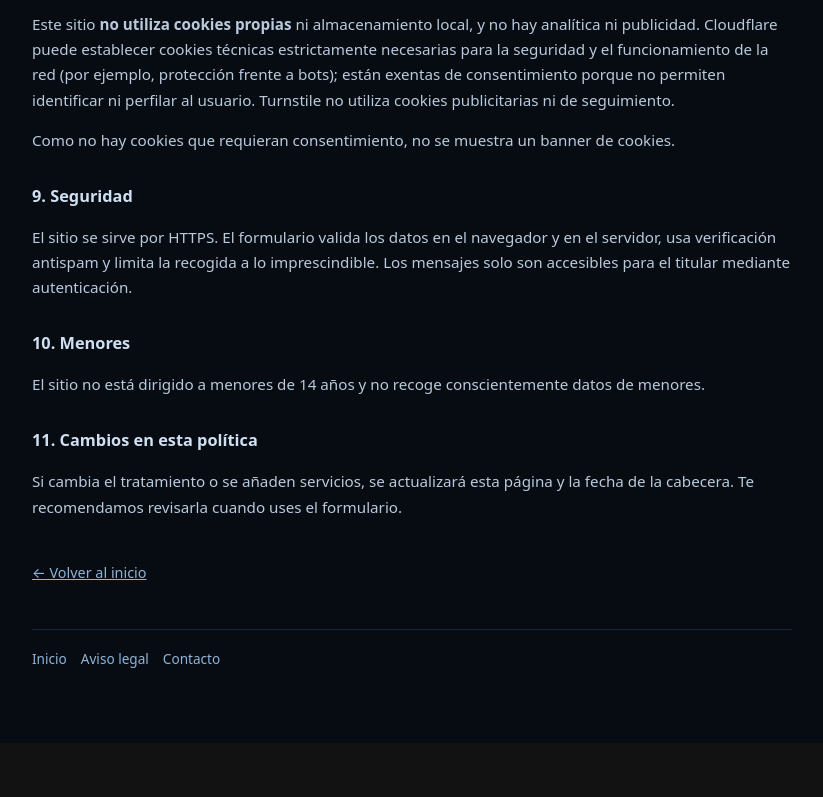
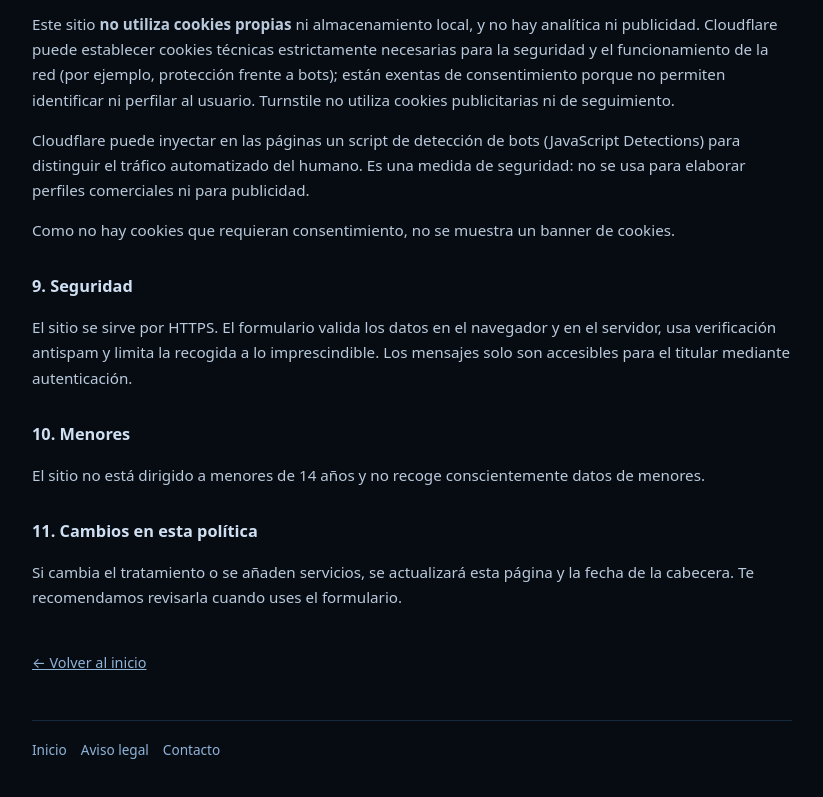
Before and after one commit to myheroxd/jesusefx-web, a plain HTML site: page privacidad.html in a window 1280 px wide. Shown: the part 1842-2639 px from the top of the page, without its empty margins (228-1051 px from the left). Before the commit the page ends 2585 px from the top, so only its background shows below. Drawn offline with Linux system fonts and the light colour scheme.

Commit message:
Privacidad: aclarar el script de detección de bots de Cloudflare

```diff
--- a/privacidad.html
+++ b/privacidad.html
@@ -125,6 +125,9 @@
   funcionamiento de la red (por ejemplo, protección frente a bots); están exentas de consentimiento porque
   no permiten identificar ni perfilar al usuario. Turnstile no utiliza cookies publicitarias ni de
   seguimiento.</p>
+  <p>Cloudflare puede inyectar en las páginas un script de detección de bots (JavaScript Detections)
+  para distinguir el tráfico automatizado del humano. Es una medida de seguridad: no se usa para
+  elaborar perfiles comerciales ni para publicidad.</p>
   <p>Como no hay cookies que requieran consentimiento, no se muestra un banner de cookies.</p>
 
   <h2>9. Seguridad</h2>
```
